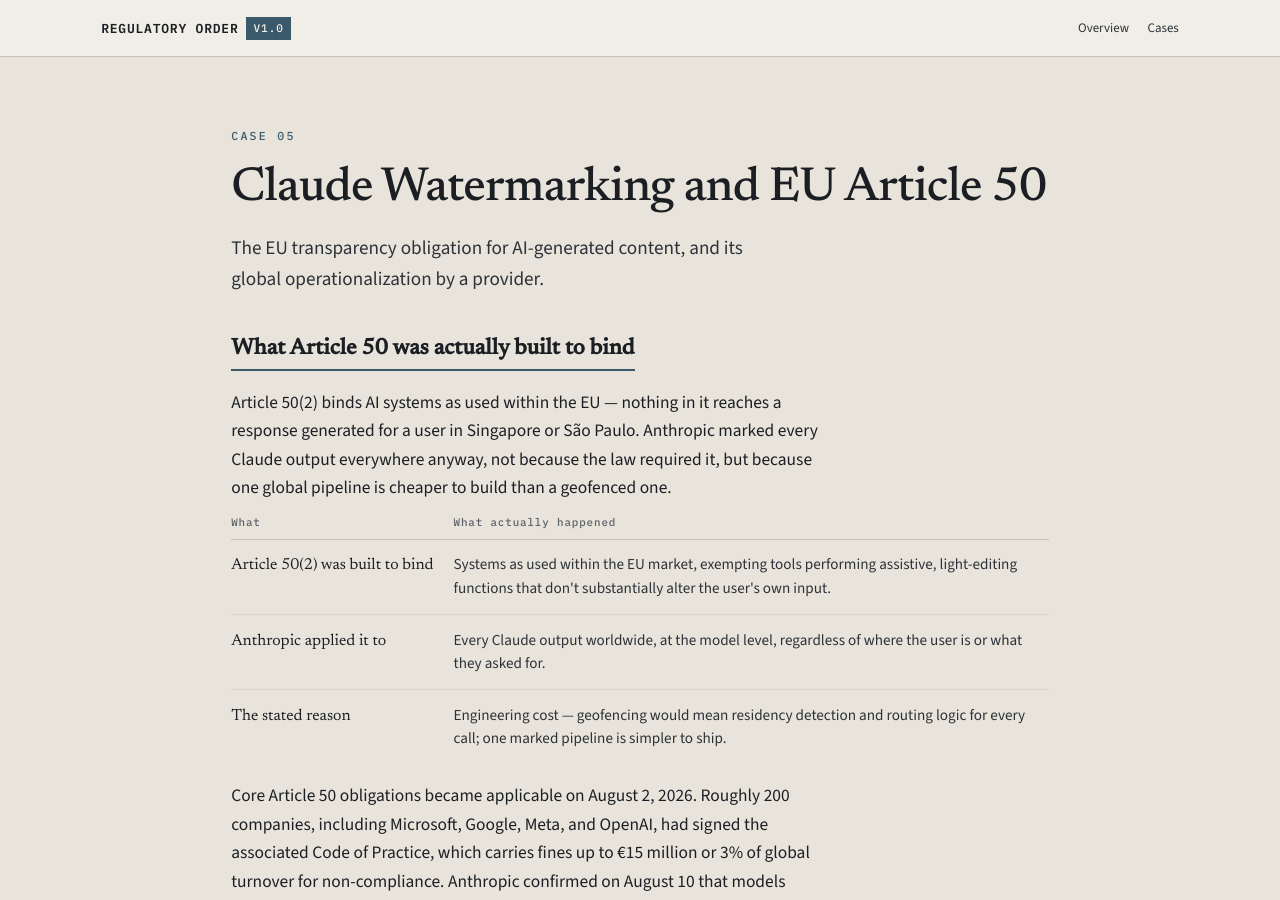
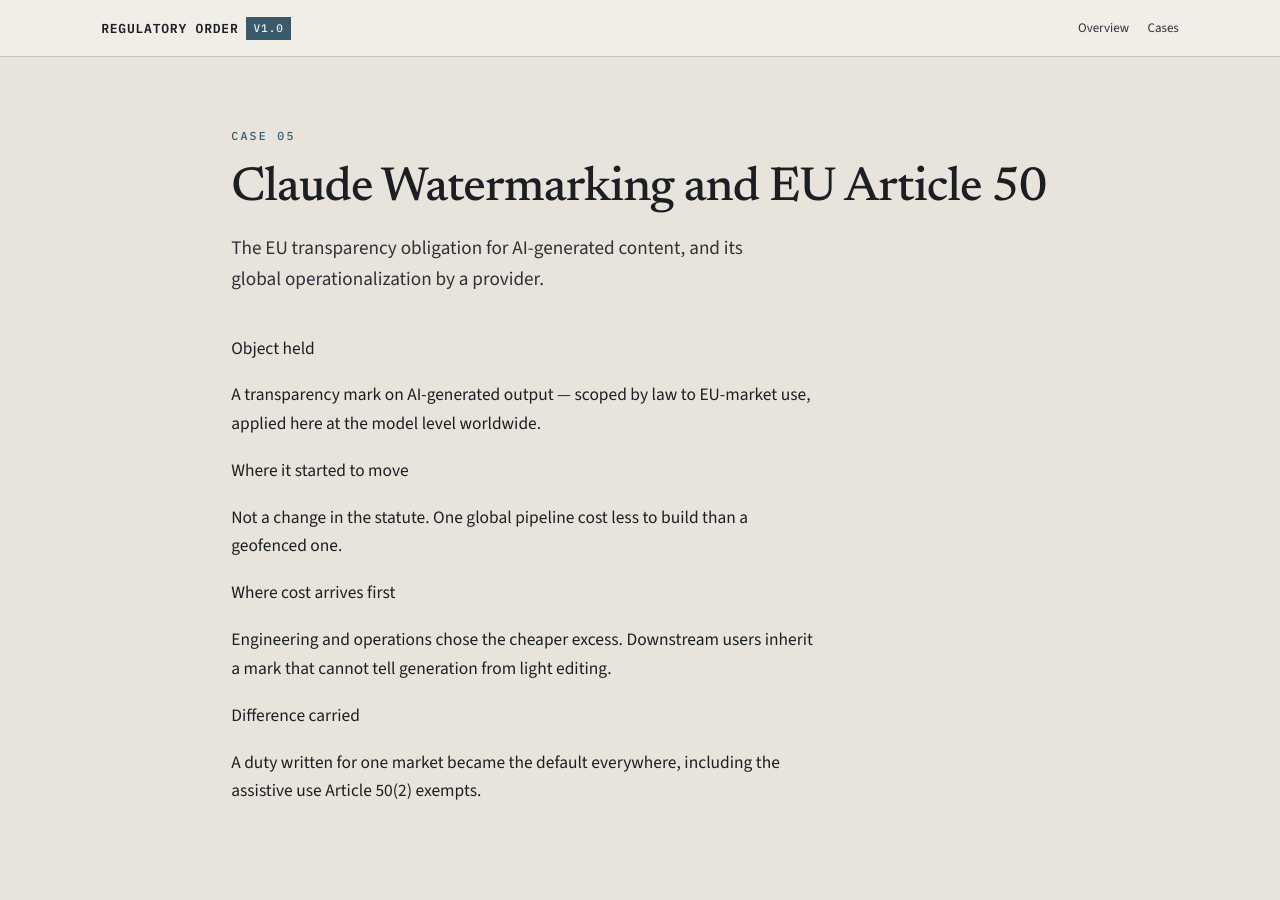
Before and after one commit to GaeunLim01/regulatory-order, a Jekyll site: the page built from cases/claude-watermarking/index.html, in a window 1280 px wide and 900 px high. Built offline with Jekyll 4.4.1, drawn with Linux system fonts in a browser that asks for light colours.

Commit message:
Add files via upload

```diff
--- a/cases/claude-watermarking/index.html
+++ b/cases/claude-watermarking/index.html
@@ -6,6 +6,29 @@
 regulatory_subject: The EU transparency obligation for AI-generated content, and its global operationalization by a provider.
 description: Marking AI-generated content under EU rules. Read for why a rule scoped to one market became the default everywhere, and what a provider gained by exceeding it instead of matching it.
 ---
+
+<section class="csection">
+  <div class="chero__shell">
+    <div class="dfour">
+      <div class="dfour__cell">
+        <p class="dfour__k">Object held</p>
+        <p class="dfour__v">A transparency mark on AI-generated output — scoped by law to EU-market use, applied here at the model level worldwide.</p>
+      </div>
+      <div class="dfour__cell">
+        <p class="dfour__k">Where it started to move</p>
+        <p class="dfour__v">Not a change in the statute. One global pipeline cost less to build than a geofenced one.</p>
+      </div>
+      <div class="dfour__cell">
+        <p class="dfour__k">Where cost arrives first</p>
+        <p class="dfour__v">Engineering and operations chose the cheaper excess. Downstream users inherit a mark that cannot tell generation from light editing.</p>
+      </div>
+      <div class="dfour__cell">
+        <p class="dfour__k">Difference carried</p>
+        <p class="dfour__v">A duty written for one market became the default everywhere, including the assistive use Article 50(2) exempts.</p>
+      </div>
+    </div>
+  </div>
+</section>
 
 <section class="csection">
   <div class="chero__shell">
```
